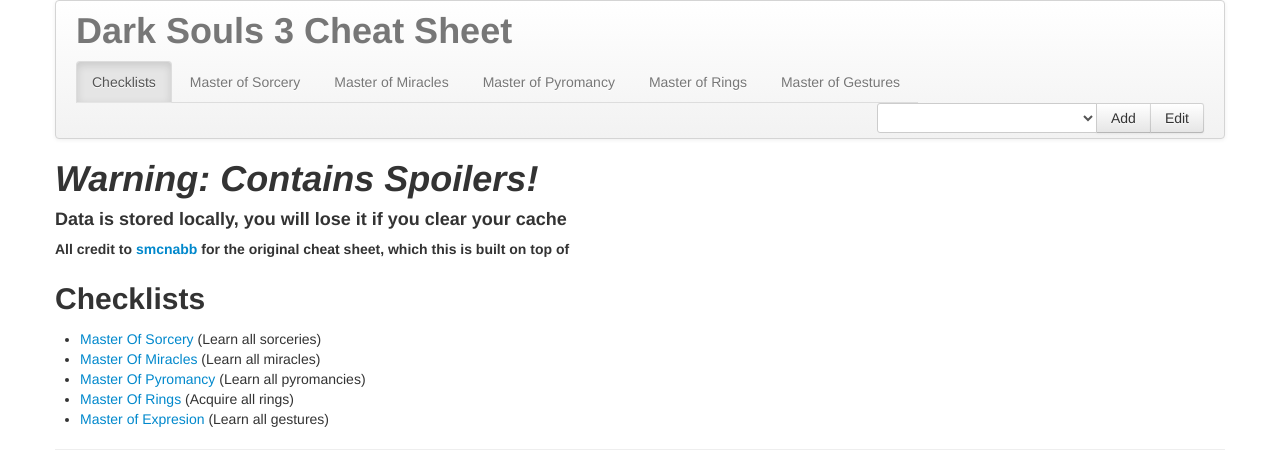
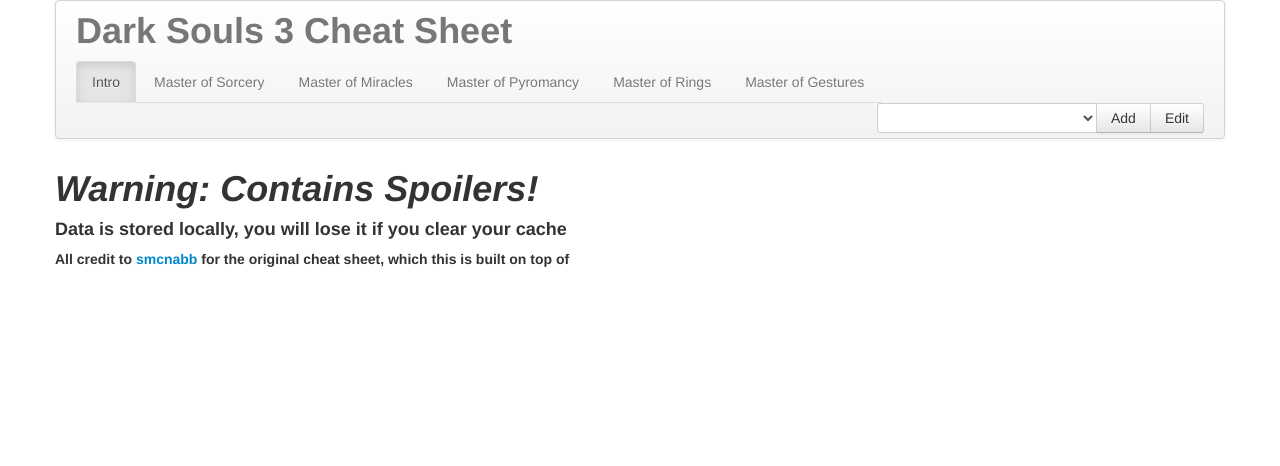
Before and after one commit to rmbarley/dark-souls-3-cheat-sheet, a plain HTML site: page index.html in a window 1280 px wide. Drawn offline with nearby package versions, Linux system fonts and the light colour scheme; a script that the page names is missing.

Commit message:
minor fixes

```diff
--- a/index.html
+++ b/index.html
@@ -28,7 +28,7 @@
       <div class="navbar-inner">
         <h1>Dark Souls 3 Cheat Sheet</h1>
         <ul class="nav nav-tabs">
-          <li class="active"><a href="#tabChecklists" data-toggle="tab">Checklists</a></li>
+          <li class="active"><a href="#intro" data-toggle="tab">Intro</a></li>
           <li><a href="#tabSorcery" data-toggle="tab">Master of Sorcery</a></li>
           <li><a href="#tabMiracle" data-toggle="tab">Master of Miracles</a></li>
           <li><a href="#tabPyromancy" data-toggle="tab">Master of Pyromancy</a></li>
@@ -45,23 +45,11 @@
         </div>
       </div>
     </div>
-    <!-- Intro -->
-    <div id="intro">
-      <h1><em>Warning: Contains Spoilers!</em></h1>
-      <h4>Data is stored locally, you will lose it if you clear your cache</h4>
-      <h5>All credit to <a href="github.com/smcnabb">smcnabb</a> for the original cheat sheet, which this is built on top of</h5>
-    </div>
     <div class="tab-content">
-      <div class="tab-pane active" id="tabChecklists">
-        <h2>Checklists <span id="checklist_overall_total"></span></h2>
-        <ul style="list-style-type:disc;">
-          <li><a href="#Master_Of_Sorcery" target="_self">Master Of Sorcery</a> (Learn all sorceries) <span id="checklist_nav_totals_1"></span></li>
-          <li><a href="#Master_Of_Miracles" target="_self">Master Of Miracles</a> (Learn all miracles) <span id="checklist_nav_totals_2"></span></li>
-          <li><a href="#Master_Of_Pyromancy" target="_self">Master Of Pyromancy</a> (Learn all pyromancies) <span id="checklist_nav_totals_3"></span></li>
-          <li><a href="#Master_Of_Rings" target="_self">Master Of Rings</a> (Acquire all rings) <span id="checklist_nav_totals_4"></span></li>
-          <li><a href="#Master_of_Expression" target="_self">Master of Expresion</a> (Learn all gestures) <span id="checklist_nav_totals_5"></span></li>
-        </ul>
-        <hr />
+      <div class="tab-pane active" id="intro">
+        <h1><em>Warning: Contains Spoilers!</em></h1>
+        <h4>Data is stored locally, you will lose it if you clear your cache</h4>
+        <h5>All credit to <a href="github.com/smcnabb">smcnabb</a> for the original cheat sheet, which this is built on top of</h5>
       </div>
       <!-- Master of Sorcery -->
       <div class="tab-pane" id="tabSorcery">
@@ -183,7 +171,7 @@
       <!-- Master of Rings -->
       <div class="tab-pane" id="tabRing">
         <a name="Master_of_Rings"></a>
-        <h3>Master of Rings (Acquire all <a href="http://darksouls2.wikidot.com/gestures">rings</a>) <span id="checklist_totals_4"></span></h3>
+        <h3>Master of Rings (Acquire all <a href="http://darksouls3.wiki.fextralife.com/Rings">rings</a>) <span id="checklist_totals_4"></span></h3>
         <ul>
           <li data-id="checklist_4_1"><strong>Life Ring</strong></li>
           <li data-id="checklist_4_2"><strong>Life Ring +1</strong></li>
@@ -297,7 +285,7 @@
       <!-- Master of Gestures -->
       <div class="tab-pane" id="tabGesture">
         <a name="Master_of_Expression"></a>
-        <h3>Master of Expression (Learn all <a href="http://darksouls2.wikidot.com/gestures">gestures</a>) <span id="checklist_totals_5"></span></h3>
+        <h3>Master of Expression (Learn all <a href="http://darksouls3.wiki.fextralife.com/Gestures">gestures</a>) <span id="checklist_totals_5"></span></h3>
         <ul>
           <li data-id="checklist_5_1"><strong>Point Forward:</strong> Automatically received</li>
           <li data-id="checklist_5_2"><strong>Point Up:</strong> Automatically received</li>
```
